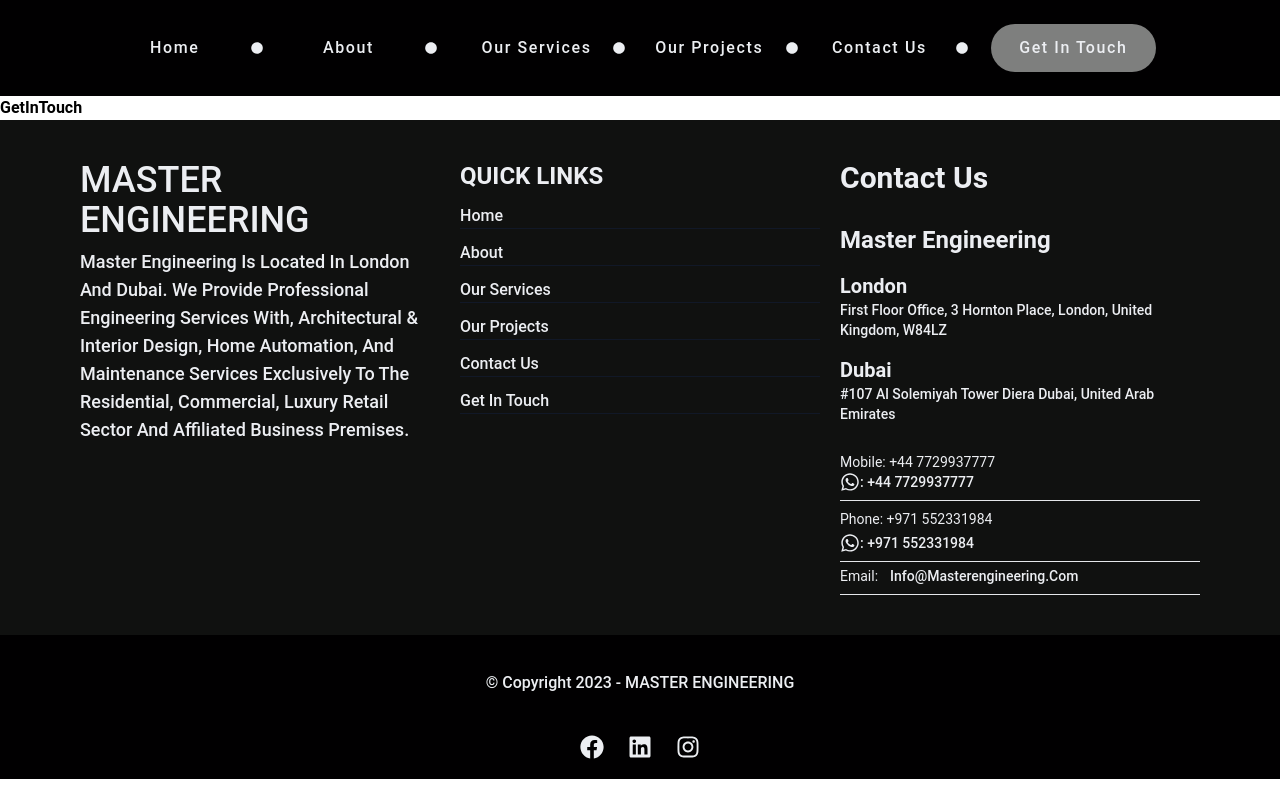
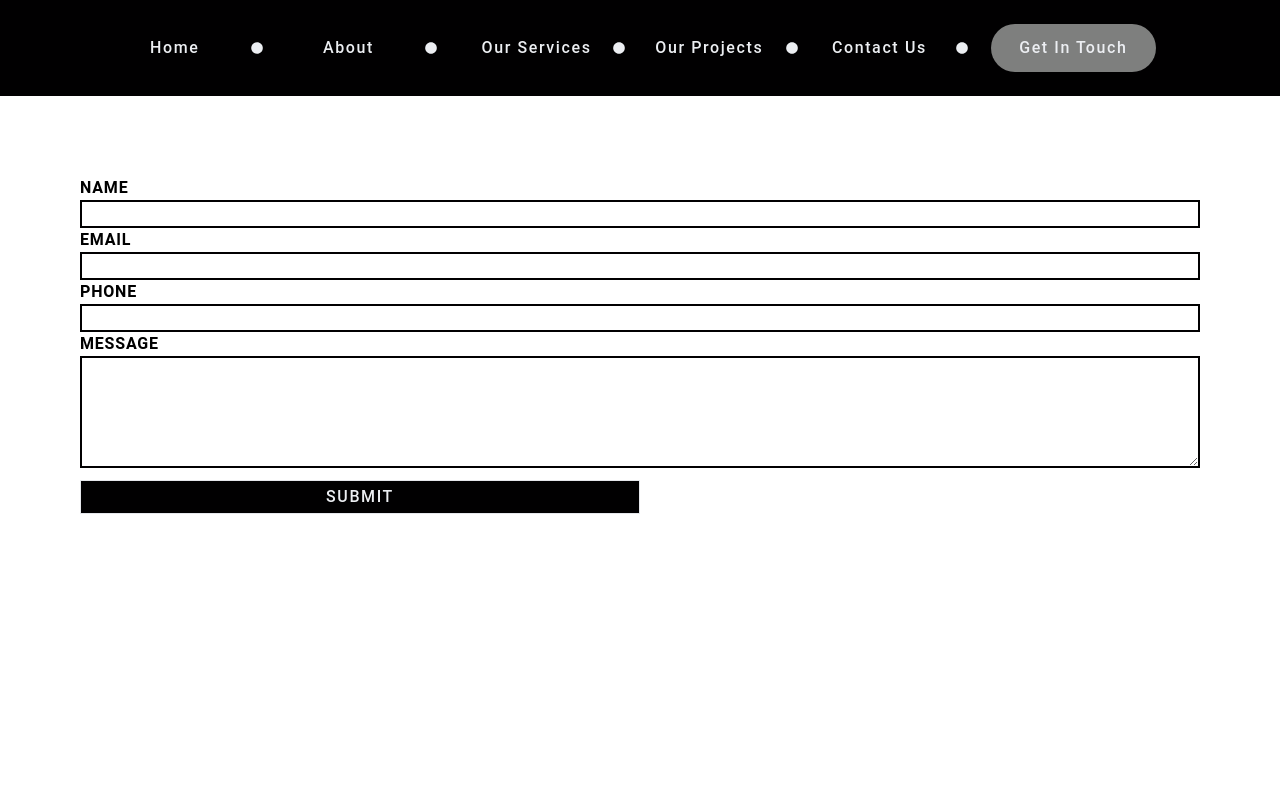
Before and after one commit to parham-mosadeq/infya, a Next.js app: page /get-in-touch in a window 1280 px wide. Shown: the top 800 px of the page. Built offline with nearby package versions, Linux system fonts and the light colour scheme.

Commit message:
create get in touch page

```diff
--- a/src/pages/get-in-touch/index.js
+++ b/src/pages/get-in-touch/index.js
@@ -1,8 +1,77 @@
 function GetInTouch() {
   return (
-    <div>
-      <h1>GetInTouch</h1>
-    </div>
+    <main className='max-w-6xl mx-auto'>
+      <form className='h-screen px-4 pt-20 ' action='#'>
+        <div className='flex flex-col justify-center items-center'>
+          <label
+            className='self-start uppercase font-bold tracking-wider'
+            htmlFor='name'
+          >
+            name
+          </label>
+          <input
+            required={true}
+            type='text'
+            name='name'
+            className='border-2 border-mainNavColor focus:outline-none w-full'
+          />
+        </div>
+        <div className='flex flex-col justify-center items-center'>
+          <label
+            className='self-start uppercase font-bold tracking-wider'
+            htmlFor='email'
+          >
+            email
+          </label>
+          <input
+            required={true}
+            type='text'
+            name='email'
+            className='border-2 border-mainNavColor focus:outline-none w-full'
+          />
+        </div>
+        <div className='flex flex-col justify-center items-center'>
+          <label
+            className='self-start uppercase font-bold tracking-wider'
+            htmlFor='phone'
+          >
+            phone
+          </label>
+          <input
+            required={true}
+            type='text'
+            name='phone'
+            className='border-2 border-mainNavColor focus:outline-none w-full'
+          />
+        </div>
+        <div className='flex flex-col justify-center items-center'>
+          <label
+            className='self-start uppercase font-bold tracking-wider'
+            htmlFor='message'
+          >
+            message
+          </label>
+          <textarea
+            cols='60'
+            rows='40'
+            type='text'
+            name='name'
+            className='border-2 border-mainNavColor focus:outline-none h-28 w-full'
+          />
+        </div>
+
+        <button
+          type='submit'
+          className='my-3 border px-9 w-full bg-mainNavColor text-mainTxtColor
+           uppercase font-medium tracking-widest py-1
+           transition duration-300 hover:bg-backFilter
+           lg:w-1/2 lg:mx-auto
+           '
+        >
+          submit
+        </button>
+      </form>
+    </main>
   );
 }
 
```
